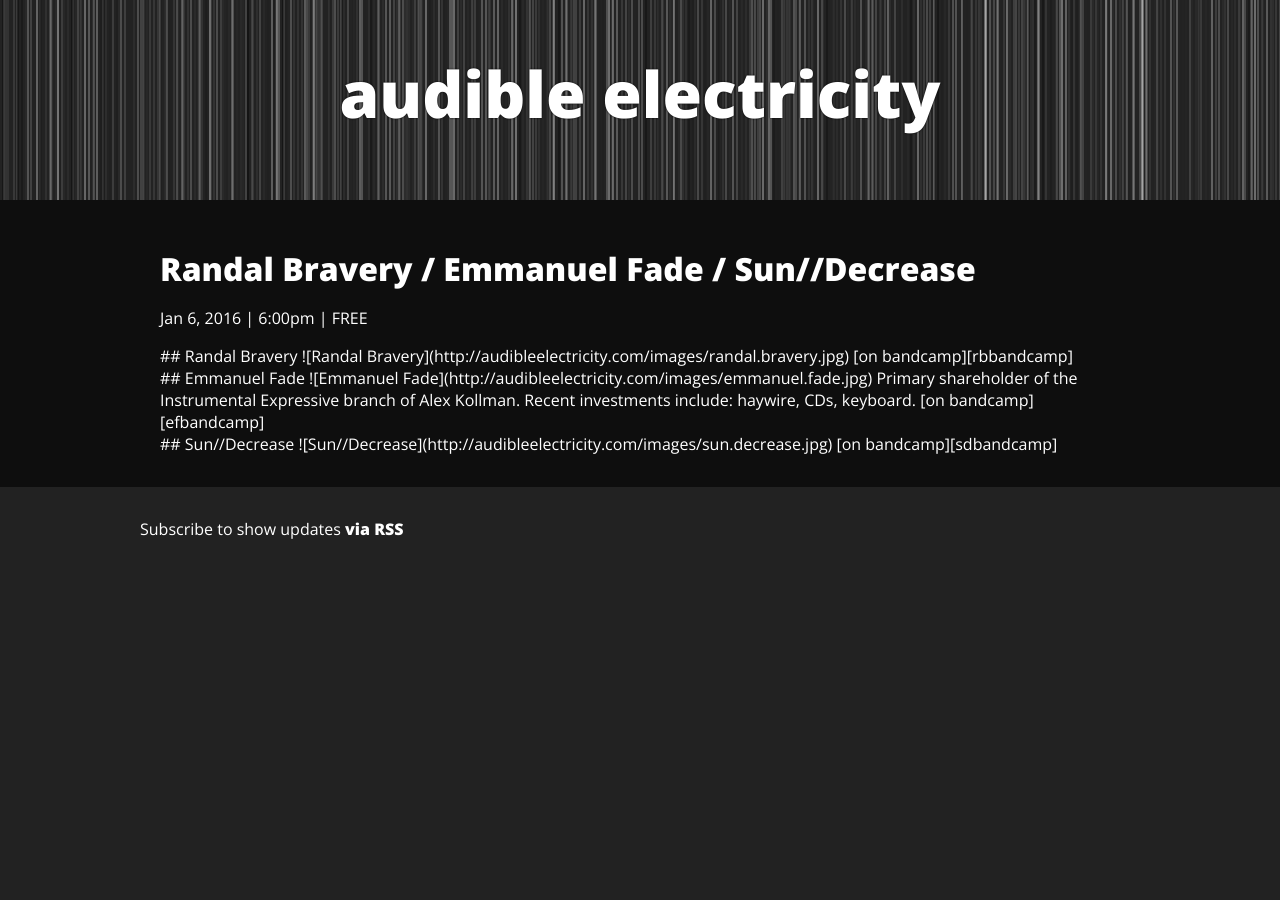
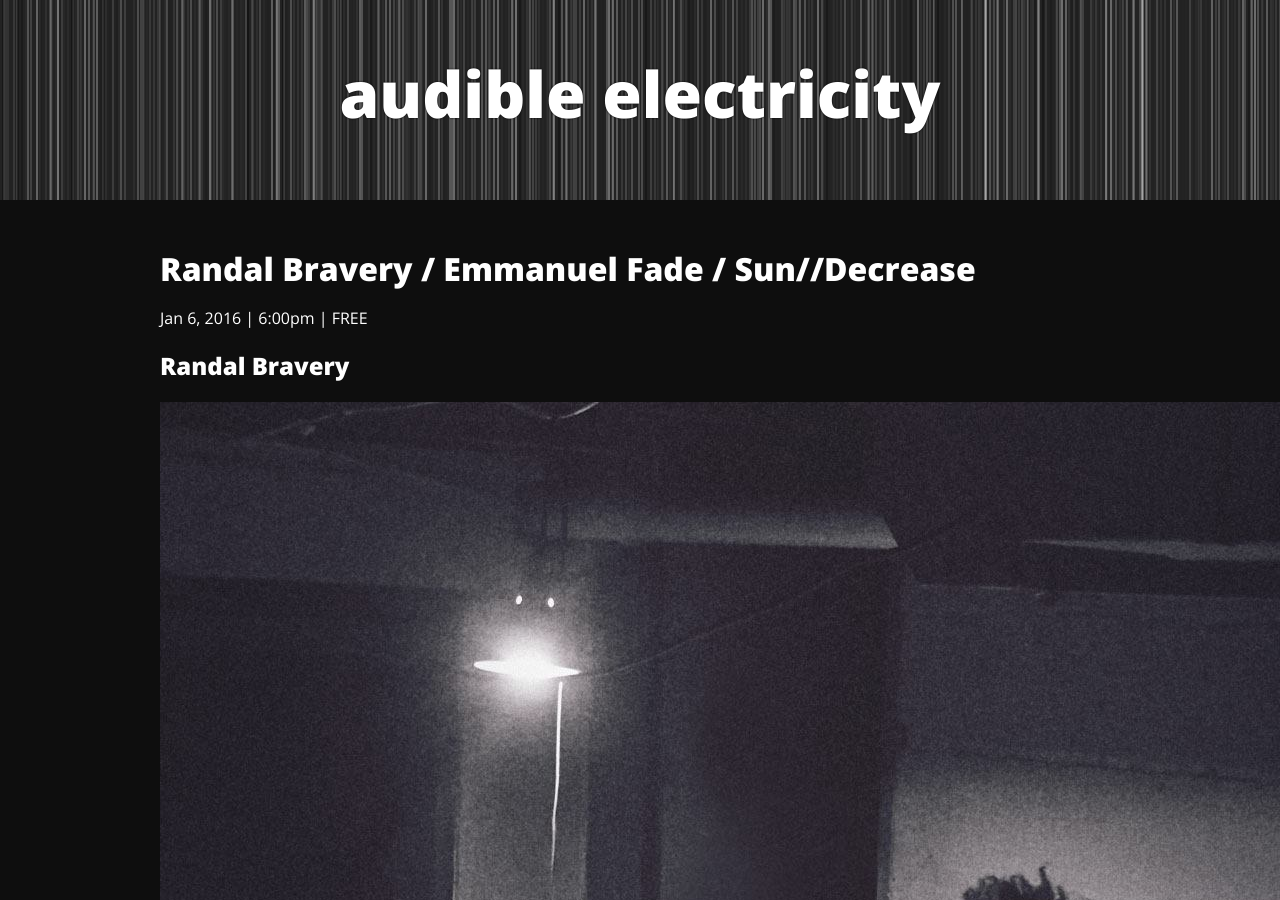
Before and after one commit to hecanjog/audibleelectricity.com, a Jekyll site: the page built from _posts/2016-01-06-randal-bravery-e-fade-sun.markdown, in a window 1280 px wide and 900 px high. Built offline with Jekyll 4.4.1, drawn with Linux system fonts in a browser that asks for light colours; nearby versions of some CDN libraries; Markdown is read by kramdown in place of the engine named in the settings; some of the changed text lies outside the part shown.

Commit message:
Remove section wrappers

```diff
--- a/_config.yml
+++ b/_config.yml
@@ -8,4 +8,4 @@
 url: "http://audibleelectricity.com" # the base hostname & protocol for your site
 
 # Build settings
-markdown: kramdown
+markdown: rdiscount
--- a/_posts/2016-01-06-randal-bravery-e-fade-sun.markdown
+++ b/_posts/2016-01-06-randal-bravery-e-fade-sun.markdown
@@ -6,16 +6,11 @@
 price: FREE
 ---
 
-<section class="artist">
-
 ## Randal Bravery
 
 ![Randal Bravery]({{ site.url }}/images/randal.bravery.jpg)
 
 [on bandcamp][rbbandcamp]
-
-</section>
-<section class="artist">
 
 ## Emmanuel Fade
 
@@ -25,17 +20,12 @@
 
 [on bandcamp][efbandcamp]
 
-</section>
-<section class="artist">
-
 ## Sun//Decrease
 
 ![Sun//Decrease]({{ site.url }}/images/sun.decrease.jpg)
 
 [on bandcamp][sdbandcamp]
 
-</section>
-
 [rbbandcamp]: https://randalbravery.bandcamp.com/
 [efbandcamp]: https://superiorhurter.bandcamp.com/
 [sdbandcamp]: https://wctank.bandcamp.com/album/modesty-oppression-exhaustion
```
